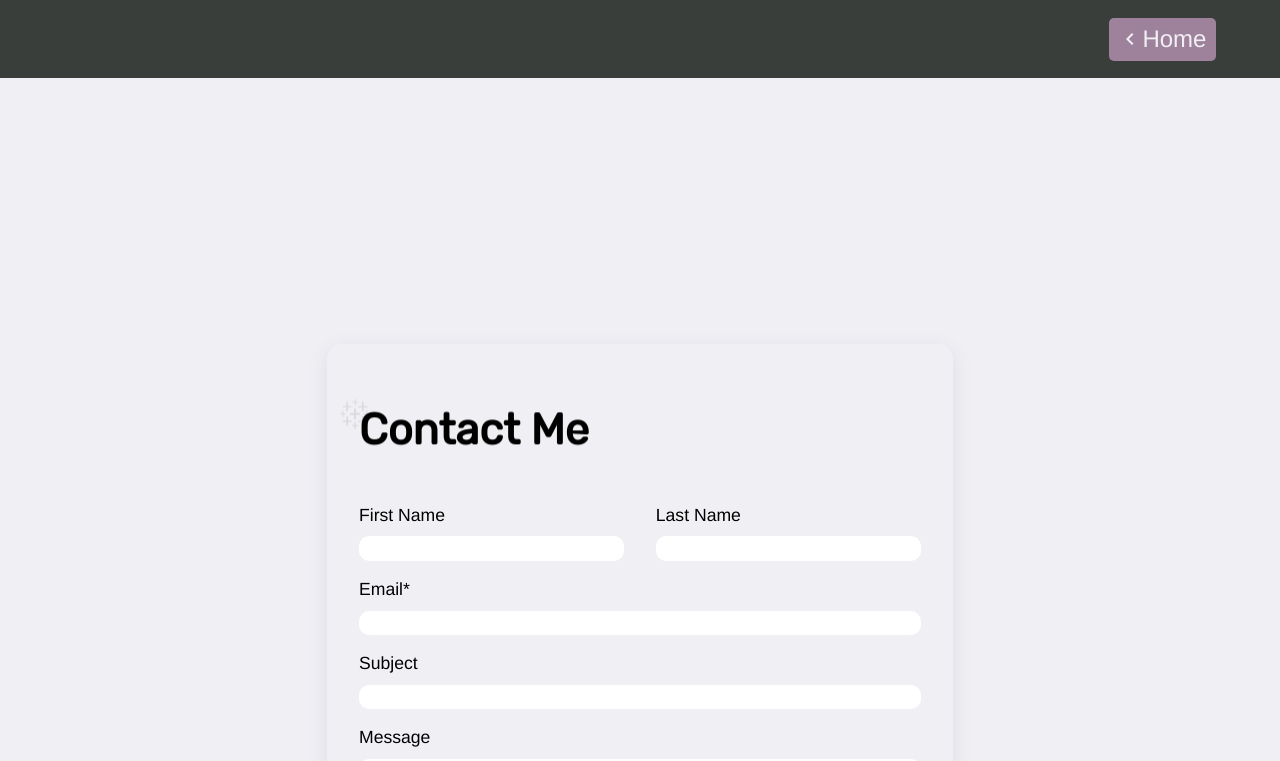
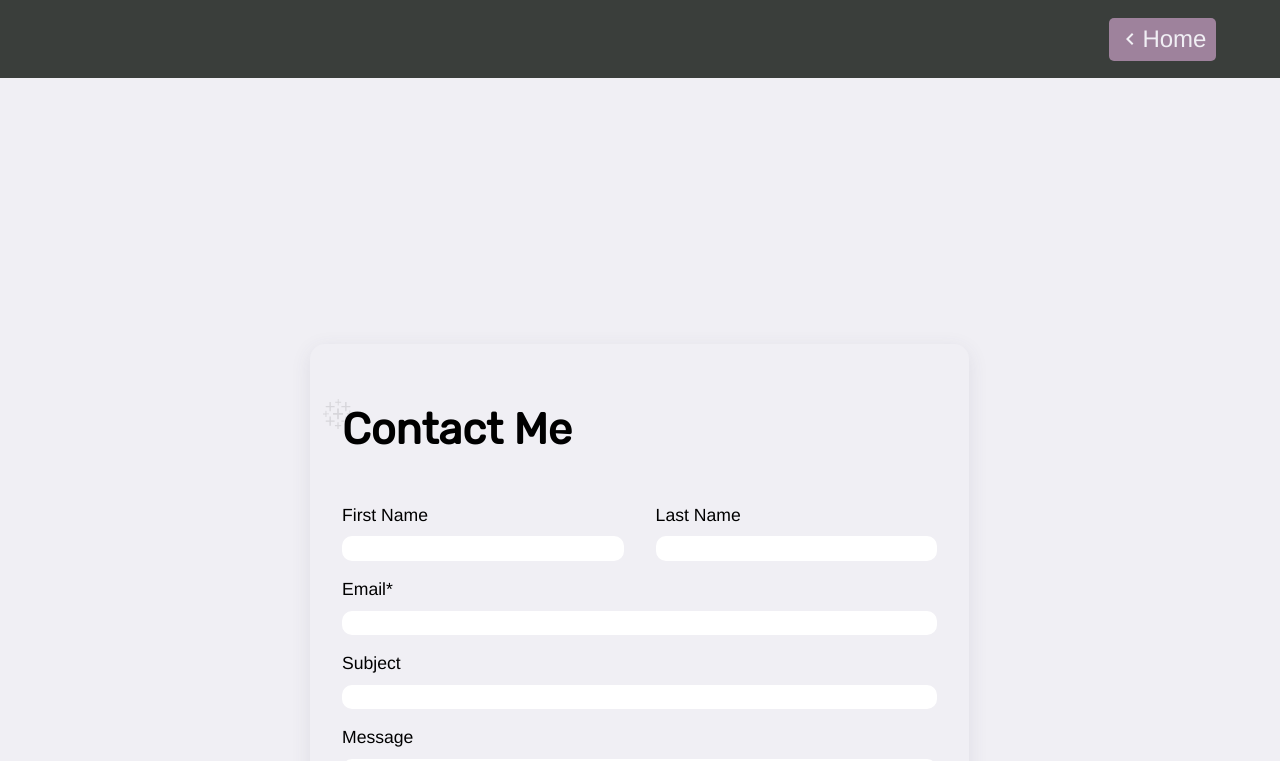
Before and after one commit to EricStratton/portfolio-v2, a React (Create React App) app: page /contact in a window 1280 px wide. Shown: the top 761 px of the page. Built offline with nearby package versions, Linux system fonts and the light colour scheme.

Commit message:
increse max-width

```diff
--- a/src/components/Section/SectionElements.js
+++ b/src/components/Section/SectionElements.js
@@ -2,7 +2,7 @@ import styled  from 'styled-components';
 
 export const SectionContainer = styled.div`
   display: flex;
-  max-width: 76.5em;
+  max-width: 80em;
   align-items: center;
   min-width: ${props => props.theme.width.min};
 
```
